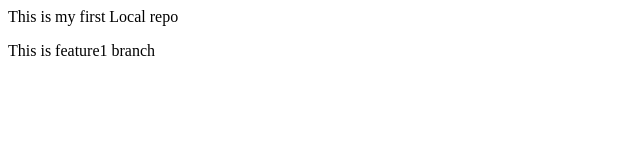
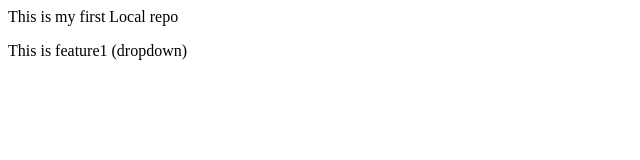
Before and after one commit to Ashraf9798/LocalRepo, a plain HTML site: page index.html in a window 1280 px wide. Shown: the full height of the page, 0-640 px from the left. Drawn offline with Linux system fonts and the light colour scheme.

Commit message:
add dropdown

```diff
--- a/index.html
+++ b/index.html
@@ -1,2 +1,2 @@
 <p>This is my first Local repo</p>
-<p>This is feature1 branch</p>
+<p>This is feature1 (dropdown)</p>
```
